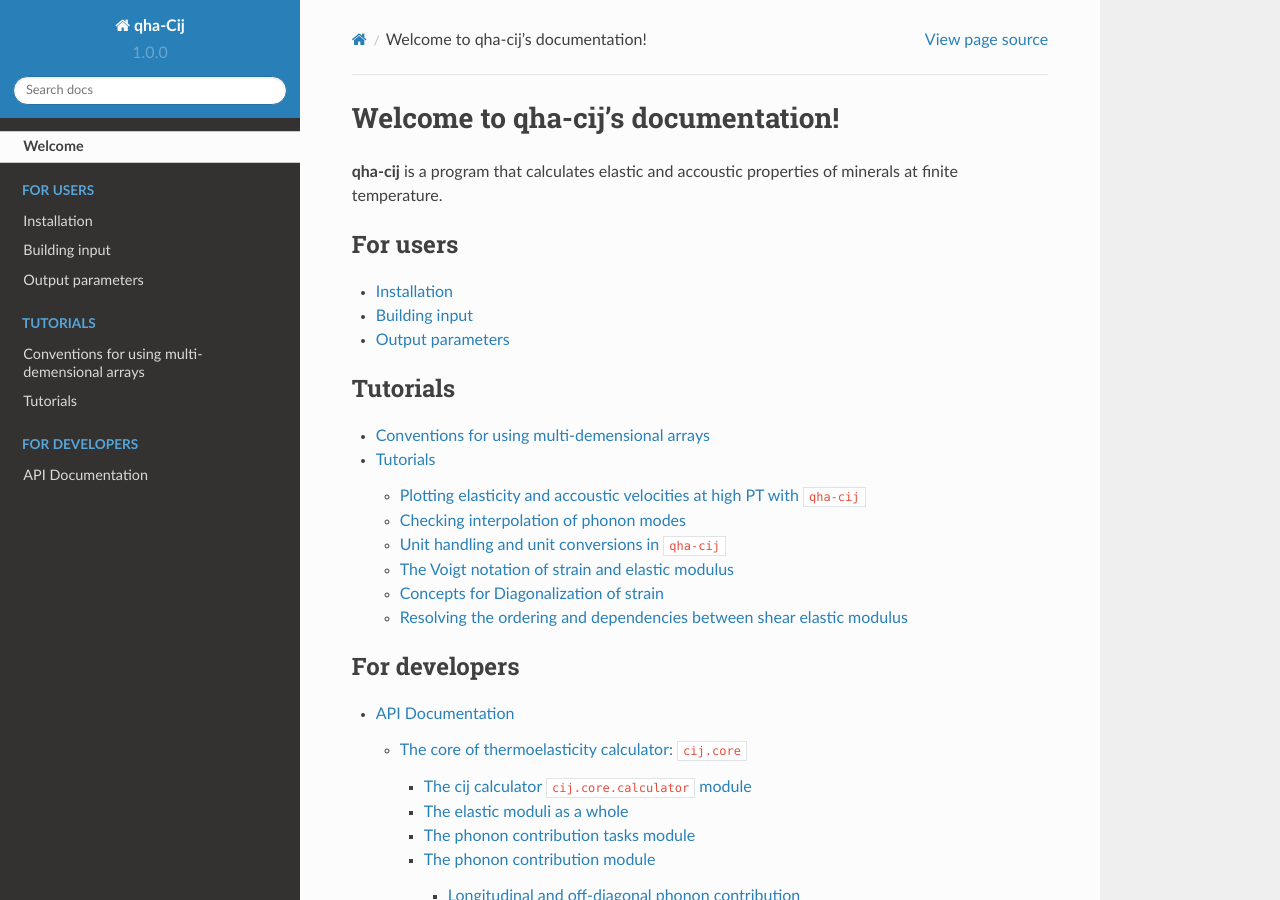
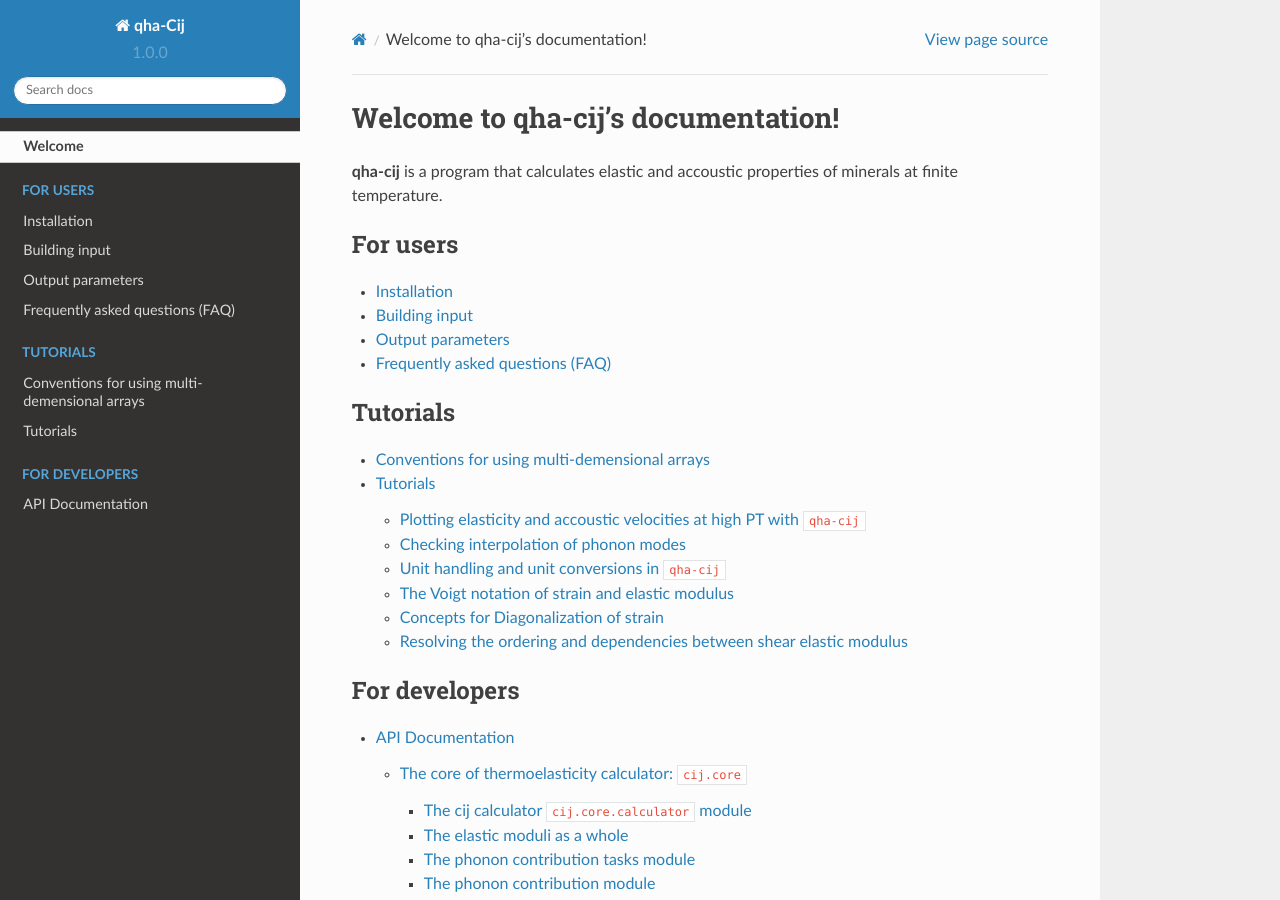
Before and after one commit to MineralsCloud/cij, a Sphinx documentation site: the page built from docs/index.rst, in a window 1280 px wide and 900 px high. Built offline with Sphinx 7.4.7 and the Read the Docs theme 2.0.0, drawn with Linux system fonts in a browser that asks for light colours; the version number is read from the project's files by our own code.

Commit message:
Adding a FAQ page

```diff
--- a/docs/index.rst
+++ b/docs/index.rst
@@ -21,6 +21,7 @@ Welcome to qha-cij's documentation!
    usage/installation
    usage/input
    usage/output
+   usage/faq
 
 .. toctree::
    :caption: Tutorials
--- /dev/null
+++ b/docs/usage/faq.rst
@@ -0,0 +1,4 @@
+Frequently asked questions (FAQ)
+================================
+
+1. “Warning: Residuals seems to be too large!”
```
